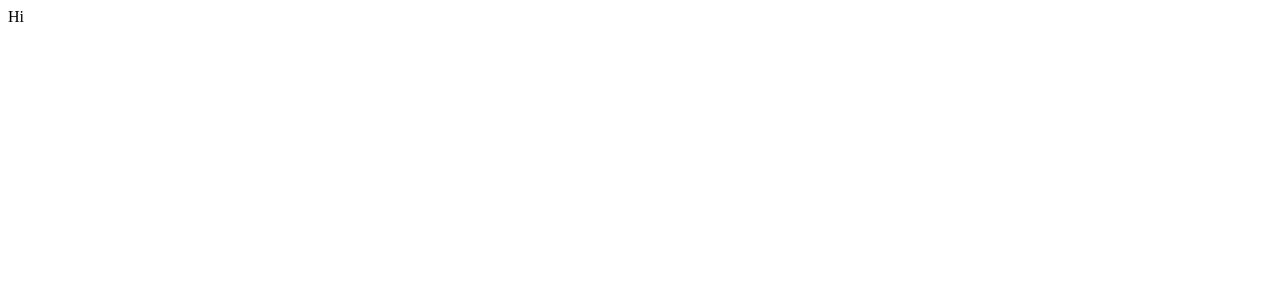
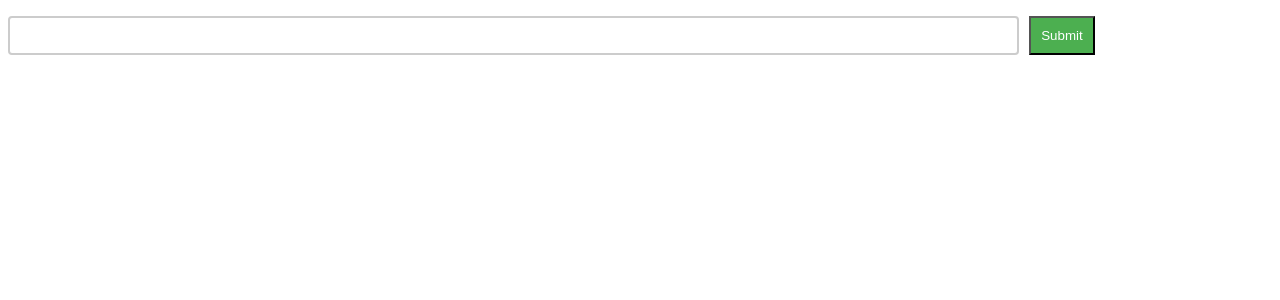
Before and after one commit to SudhanshuBlaze/aspect-sense, a React (Create React App) app in the folder client/: page / in a window 1280 px wide. Shown: the top 300 px of the page. Built offline with nearby package versions, Linux system fonts and the light colour scheme.

Commit message:
client calls the api and renders a table for json

```diff
--- a/client/package.json
+++ b/client/package.json
@@ -6,6 +6,7 @@
     "@testing-library/jest-dom": "^5.16.5",
     "@testing-library/react": "^13.4.0",
     "@testing-library/user-event": "^13.5.0",
+    "axios": "^1.3.2",
     "react": "^18.2.0",
     "react-dom": "^18.2.0",
     "react-scripts": "5.0.1",
--- a/client/src/App.css
+++ b/client/src/App.css
@@ -1,38 +1,36 @@
-.App {
-  text-align: center;
+table {
+  border-collapse: collapse;
+  width: 100%;
 }
 
-.App-logo {
-  height: 40vmin;
-  pointer-events: none;
+th,
+td {
+  border: 1px solid black;
+  padding: 8px;
+  text-align: left;
 }
 
-@media (prefers-reduced-motion: no-preference) {
-  .App-logo {
-    animation: App-logo-spin infinite 20s linear;
+th {
+  background-color: #f2f2f2;
+}
+
+@media only screen and (max-width: 600px) {
+  th,
+  td {
+    display: block;
+    width: 100%;
   }
 }
 
-.App-header {
-  background-color: #282c34;
-  min-height: 100vh;
-  display: flex;
-  flex-direction: column;
-  align-items: center;
-  justify-content: center;
-  font-size: calc(10px + 2vmin);
-  color: white;
+input[type="text"] {
+  width: 100%;
+  padding: 12px 20px;
+  margin: 8px 0;
+  box-sizing: border-box;
+  border: 2px solid #ccc;
+  border-radius: 4px;
 }
 
-.App-link {
-  color: #61dafb;
+input[type="text"]:focus {
+  border: 2px solid #555;
 }
-
-@keyframes App-logo-spin {
-  from {
-    transform: rotate(0deg);
-  }
-  to {
-    transform: rotate(360deg);
-  }
-}
--- a/client/src/App.js
+++ b/client/src/App.js
@@ -1,5 +1,65 @@
+import React, { useState, useEffect } from "react";
+import axios from "axios";
+import "./App.css";
 function App() {
-  return <div>Hi</div>;
+  const [url, setUrl] = useState("");
+  const [data, setData] = useState([]);
+
+  const handleSubmit = async event => {
+    event.preventDefault();
+    const result = await axios.get(`http://localhost:8000/?url=${url}`);
+    setData(result.data);
+  };
+
+  console.log(data);
+
+  return (
+    <div className="App">
+      <form onSubmit={handleSubmit}>
+        <input
+          type="text"
+          value={url}
+          onChange={e => setUrl(e.target.value)}
+          style={{ width: "80%", padding: "10px", marginRight: "10px" }}
+        />
+        <button
+          type="submit"
+          style={{
+            padding: "10px",
+            backgroundColor: "#4CAF50",
+            color: "white",
+          }}
+        >
+          Submit
+        </button>
+      </form>
+      {data.length > 0 && (
+        <table>
+          <thead>
+            <tr>
+              <th>Review</th>
+              <th>Ratings</th>
+              <th>Segmented Reviews</th>
+              <th>Aspect with Description</th>
+              <th>Aspect with Polarity</th>
+            </tr>
+          </thead>
+          <tbody>
+            {data.map((row, index) => (
+              <tr key={index}>
+                <td>{row.reviews}</td>
+                <td>{row.ratings}</td>
+                <td>[{row.segmented_reviews.toString()}]</td>
+
+                <td>[{JSON.stringify(row.aspect_with_description)}]</td>
+                <td>[{JSON.stringify(row.aspect_with_polarity)}]</td>
+              </tr>
+            ))}
+          </tbody>
+        </table>
+      )}
+    </div>
+  );
 }
 
 export default App;
```
Also changed, not shown: 1 other file (tests, documents, lock files or other folders).
